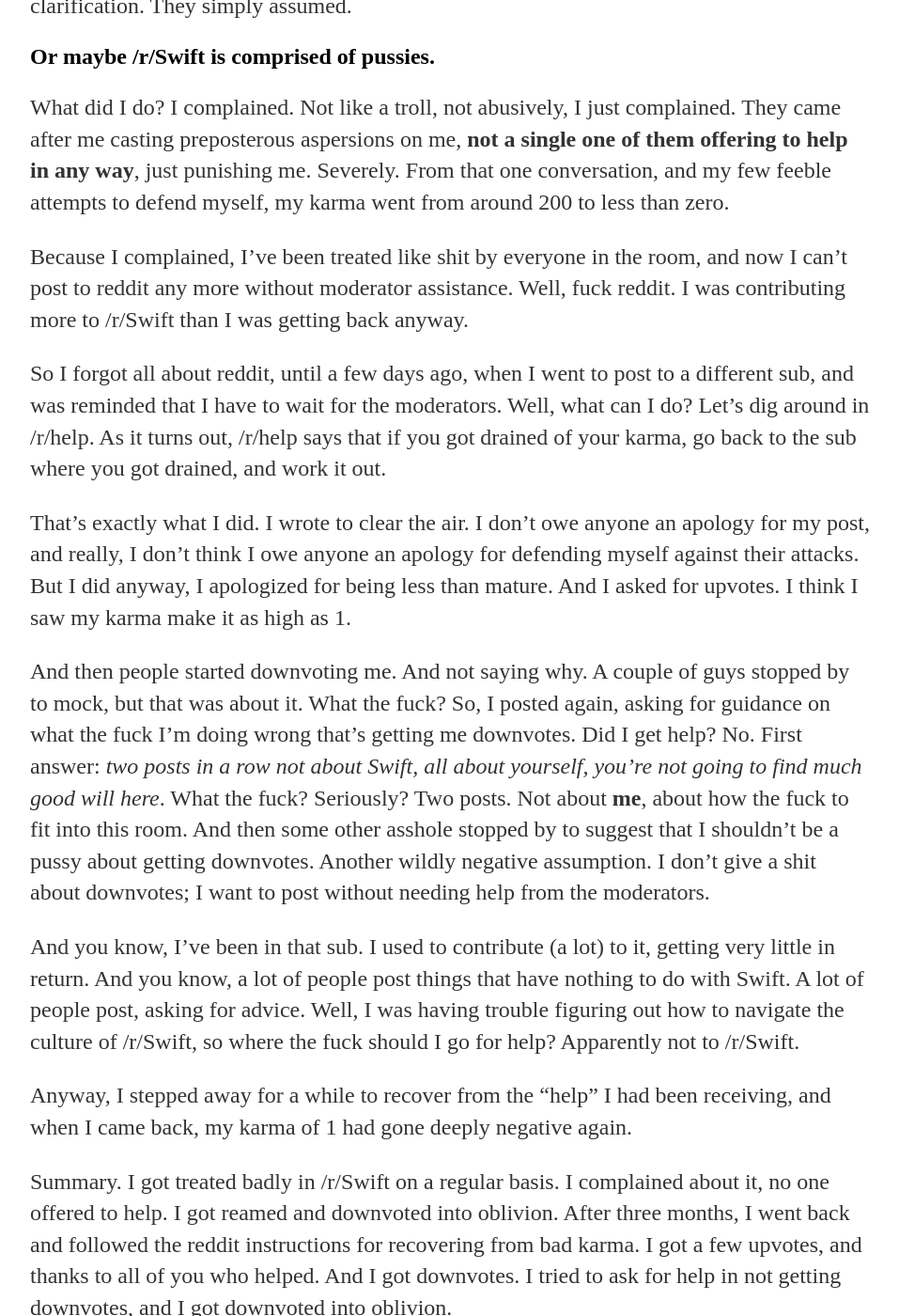
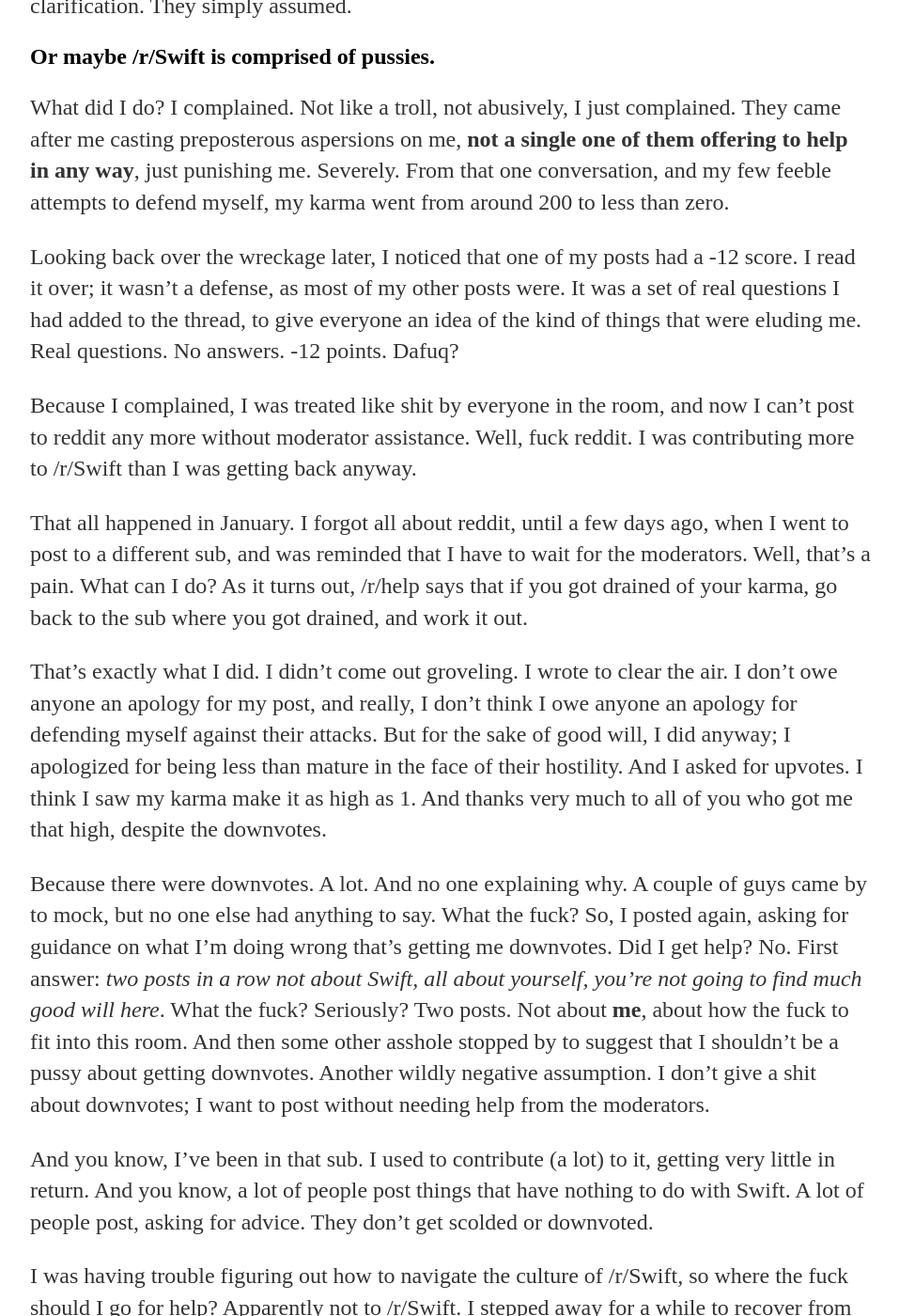
Before and after one commit to SaganRitual/github.io, a Jekyll site: the page built from _posts/2019-06-15-r-Swift-Go-fuck-yourselves.md, in a window 1280 px wide and 1400 px high, scrolled down 1687 px. Shown: the whole window at 94% size, without its empty margins (160-1117 px from the left). Built offline with Jekyll 4.4.1, drawn with Linux system fonts in a browser that asks for light colours; some of the changed text lies outside the part shown.

Commit message:
Revision

```diff
--- a/_posts/2019-06-15-r-Swift-Go-fuck-yourselves.md
+++ b/_posts/2019-06-15-r-Swift-Go-fuck-yourselves.md
@@ -4,7 +4,7 @@
 date: 2019-06-15
 ---
 
-## Apple's developer doc and the Xcode IDE are an embarrassment.
+## Apple's developer doc is an embarrassment.
 
 I used to write C++ code for a living. I like Swift a lot better; I learned it some time around early Swift 3. I've been working on a couple of really challenging projects for a couple of years, mostly enjoying myself.
 
@@ -26,28 +26,30 @@
 
 What did I do? I complained. Not like a troll, not abusively, I just complained. They came after me casting preposterous aspersions on me, **not a single one of them offering to help in any way**, just punishing me. Severely. From that one conversation, and my few feeble attempts to defend myself, my karma went from around 200 to less than zero.
 
-Because I complained, I've been treated like shit by everyone in the room, and now I can't post to reddit any more without moderator assistance. Well, fuck reddit. I was contributing more to /r/Swift than I was getting back anyway.
+Looking back over the wreckage later, I noticed that one of my posts had a -12 score. I read it over; it wasn't a defense, as most of my other posts were. It was a set of real questions I had added to the thread, to give everyone an idea of the kind of things that were eluding me. Real questions. No answers. -12 points. Dafuq?
 
-So I forgot all about reddit, until a few days ago, when I went to post to a different sub, and was reminded that I have to wait for the moderators. Well, what can I do? Let's dig around in /r/help. As it turns out, /r/help says that if you got drained of your karma, go back to the sub where you got drained, and work it out.
+Because I complained, I was treated like shit by everyone in the room, and now I can't post to reddit any more without moderator assistance. Well, fuck reddit. I was contributing more to /r/Swift than I was getting back anyway.
 
-That's exactly what I did. I wrote to clear the air. I don't owe anyone an apology for my post, and really, I don't think I owe anyone an apology for defending myself against their attacks. But I did anyway, I apologized for being less than mature. And I asked for upvotes. I think I saw my karma make it as high as 1.
+That all happened in January. I forgot all about reddit, until a few days ago, when I went to post to a different sub, and was reminded that I have to wait for the moderators. Well, that's a pain. What can I do? As it turns out, /r/help says that if you got drained of your karma, go back to the sub where you got drained, and work it out.
 
-And then people started downvoting me. And not saying why. A couple of guys stopped by to mock, but that was about it. What the fuck? So, I posted again, asking for guidance on what the fuck I'm doing wrong that's getting me downvotes. Did I get help? No. First answer: *two posts in a row not about Swift, all about yourself, you're not going to find much good will here*. What the fuck? Seriously? Two posts. Not about **me**, about how the fuck to fit into this room. And then some other asshole stopped by to suggest that I shouldn't be a pussy about getting downvotes. Another wildly negative assumption. I don't give a shit about downvotes; I want to post without needing help from the moderators.
+That's exactly what I did. I didn't come out groveling. I wrote to clear the air. I don't owe anyone an apology for my post, and really, I don't think I owe anyone an apology for defending myself against their attacks. But for the sake of good will, I did anyway; I apologized for being less than mature in the face of their hostility. And I asked for upvotes. I think I saw my karma make it as high as 1. And thanks very much to all of you who got me that high, despite the downvotes.
 
-And you know, I've been in that sub. I used to contribute (a lot) to it, getting very little in return. And you know, a lot of people post things that have nothing to do with Swift. A lot of people post, asking for advice. Well, I was having trouble figuring out how to navigate the culture of /r/Swift, so where the fuck should I go for help? Apparently not to /r/Swift.
+Because there were downvotes. A lot. And no one explaining why. A couple of guys came by to mock, but no one else had anything to say. What the fuck? So, I posted again, asking for guidance on what I'm doing wrong that's getting me downvotes. Did I get help? No. First answer: *two posts in a row not about Swift, all about yourself, you're not going to find much good will here*. What the fuck? Seriously? Two posts. Not about **me**, about how the fuck to fit into this room. And then some other asshole stopped by to suggest that I shouldn't be a pussy about getting downvotes. Another wildly negative assumption. I don't give a shit about downvotes; I want to post without needing help from the moderators.
 
-Anyway, I stepped away for a while to recover from the "help" I had been receiving, and when I came back, my karma of 1 had gone deeply negative again.
+And you know, I've been in that sub. I used to contribute (a lot) to it, getting very little in return. And you know, a lot of people post things that have nothing to do with Swift. A lot of people post, asking for advice. They don't get scolded or downvoted.
 
-Summary. I got treated badly in /r/Swift on a regular basis. I complained about it, no one offered to help. I got reamed and downvoted into oblivion. After three months, I went back and followed the reddit instructions for recovering from bad karma. I got a few upvotes, and thanks to all of you who helped. And I got downvotes. I tried to ask for help in not getting downvotes, and I got downvoted into oblivion.
+I was having trouble figuring out how to navigate the culture of /r/Swift, so where the fuck should I go for help? Apparently not to /r/Swift. I stepped away for a while to recover from the "help" I had been receiving, and when I came back, my karma of 1 had gone deeply negative again.
+
+**Summary:** I got treated badly in /r/Swift on a regular basis. When I complained about it (and asked for advice), no one offered to help. I got reamed and downvoted into oblivion. After three months, I went back and followed the reddit instructions for recovering from bad karma. I got a few upvotes (many thanks), and I got downvotes. I tried to ask for help in not getting downvotes, and I got downvoted into oblivion.
 
 I have never been in a room full of people so ready to assume the absolute worst about someone asking a question. So many who will go out and viciously punish someone for some imagined mistake, without even a hint of explanation. So many people who clearly read only the first sentence of a post, or the last sentence, or every other word, or something--they clearly don't take the time to understand the question. Instead, they seem to pick up a couple of keywords and make up their own question, a grotesque straw man that inflames them to go for blood.
 
 It's your loss. I really did contribute far more to /r/Swift than I ever got back. I deleted my reddit account. And there was much rejoicing in /r/Swift.
 
-I tried to work it out with you guys, and you acted like dicks, every last one of you (except perhaps a few who might have tried to help between the time I logged out and the time I went back to delete my account. But I don't see any reason to believe that you last few were any different from the first hundred.)
+I tried to work it out with you guys, and you acted like dicks, every last one of you (except you helpful upvoters, and perhaps a few who might have tried to help between the time I logged out and the time I went back to delete my account (I didn't read any of it, for fear of getting more pissed off at unjustified aspersions and judgments. Sorry). But really, I don't see any reason to believe that you last few were any different from the first hundred.)
 
-I hope none of you guys have kids. Punishment without guidance is really just bullying. And that's what I got from /r/Swift, to a man. Guys, go fuck yourselves.
+I hope none of you guys have kids. Punishment without guidance is called **abuse**. And that's what I got from /r/Swift. Guys, go fuck yourselves.
 
-That's not to say that I wish ill on you. I wish peace and luck to all of you, and may you never find yourself facing a room full of people like yourself.
+That's not to say that I wish ill on you. I wish peace and luck to all of you, and may you never find yourself facing a room full of people with your level of communication skills, and especially with so little simple human kindness.
 
 --Rob
```
